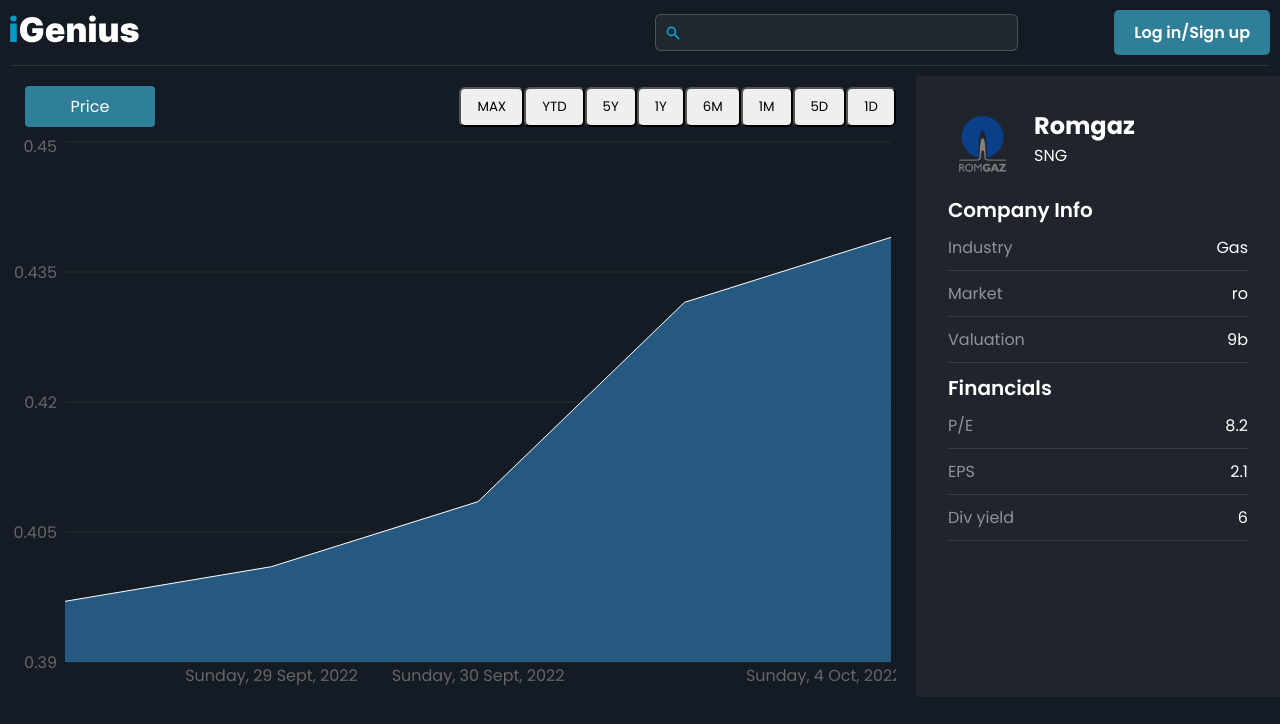
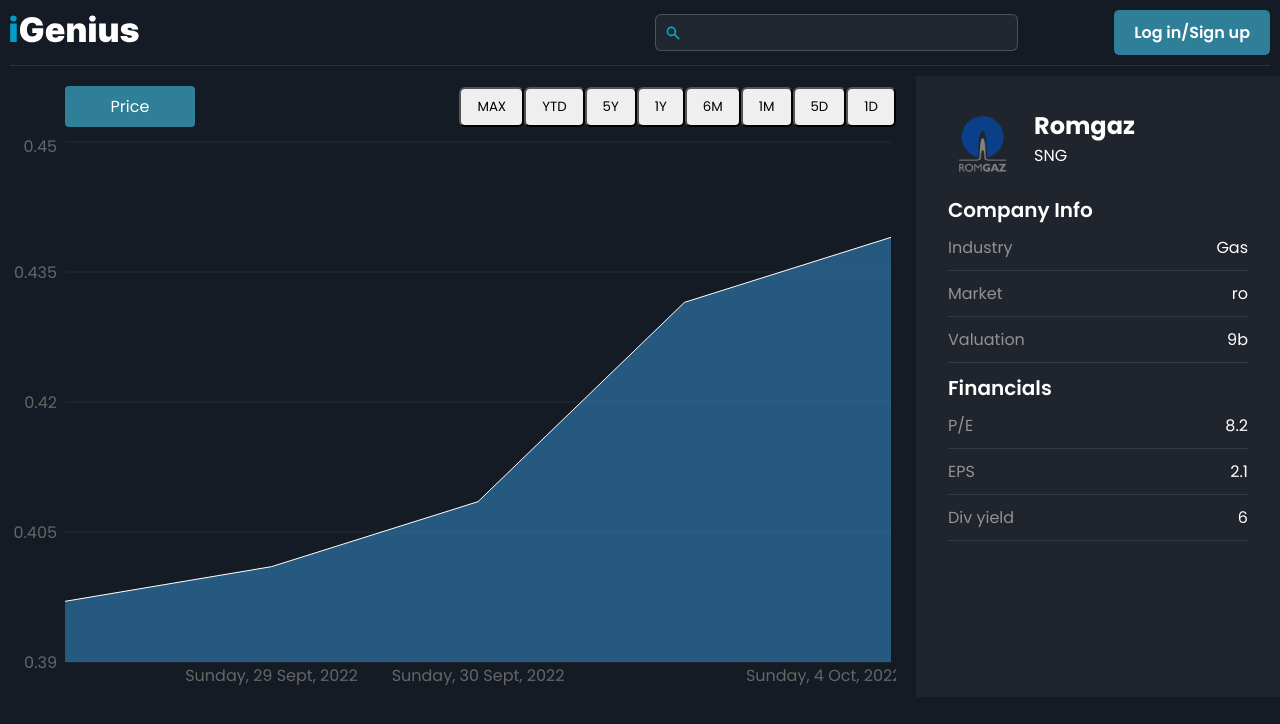
Before and after one commit to seba-ngl/investing_genius, a React (Create React App) app: page /ro/sng in a window 1280 px wide. Shown: the top 724 px of the page. Built offline with nearby package versions, Linux system fonts and the light colour scheme.

Commit message:
Change single stock design

```diff
--- a/src/pages/singleStock.style.scss
+++ b/src/pages/singleStock.style.scss
@@ -10,7 +10,7 @@
   width: 70%;
   min-height: 70vh;
   .breadcrumb {
-    margin-left: 25px;
+    margin-left: 65px;
   }
 }
 
@@ -26,7 +26,7 @@
   justify-content: space-between;
   align-items: center;
   margin-top: 10px;
-  margin-left: 25px;
+  margin-left: 65px;
 }
 
 .stock-buttons-container {
```
